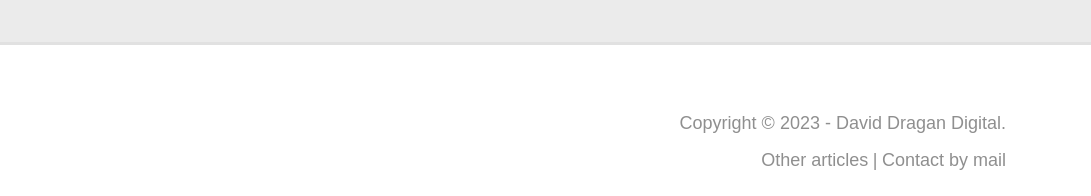
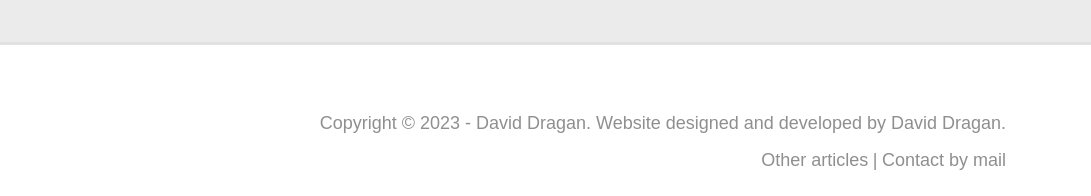
Before and after one commit to DavidDragan1/landing, a plain HTML site: page index.html in a window 1280 px wide. Shown: the part 3706-3902 px from the top of the page, 189-1280 px from the left. Drawn offline with nearby package versions, Linux system fonts and the light colour scheme.

Commit message:
Update index.html

```diff
--- a/index.html
+++ b/index.html
@@ -361,7 +361,7 @@
                 <div class="footer-right col-lg-8 col-md-12 fo-col">
                     <div class="license">
                         <p>
-                            Copyright © 2023 - David Dragan Digital.</a>
+                            Copyright © 2023 - David Dragan. Website designed and developed by David Dragan.</a>
                         </p>
                         <ul>
                             <li>
```
